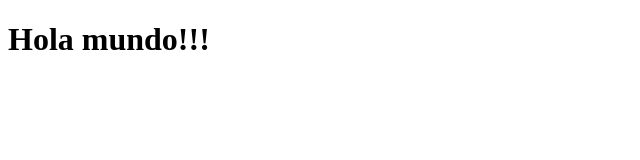
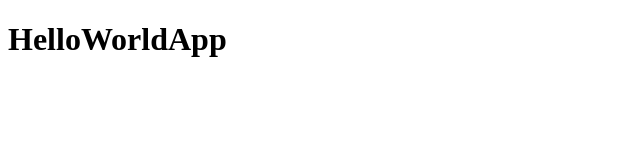
Before and after one commit to oscartrugo/React_Curso_Fernando_Herrera, a React (Vite) app in the folder 03-counter-app-vite/: page / in a window 1280 px wide. Shown: the top 160 px of the page, without its empty margins (0-640 px from the left). Built offline with nearby package versions, Linux system fonts and the light colour scheme.

Commit message:
36. Nuestro primer Componente

```diff
--- /dev/null
+++ b/03-counter-app-vite/src/HelloWorldApp.jsx
@@ -0,0 +1,7 @@
+import React from 'react'
+
+export const HelloWorldApp = () => {
+  return (
+    <h1>HelloWorldApp</h1>
+  )
+}
--- a/03-counter-app-vite/src/main.jsx
+++ b/03-counter-app-vite/src/main.jsx
@@ -1,13 +1,9 @@
 import React from 'react';
 import ReactDOM from 'react-dom/client'; //Herramienta para renderizar React
-
-function App() { //Functional component
-    //document.createElement...
-    return <h1>Hola mundo!!!</h1>;
-}
+import { HelloWorldApp } from './HelloWorldApp';
 
 ReactDOM.createRoot(document.getElementById("root")).render( //Renderizar compoennte en el DOM
     <React.StrictMode>
-        <App />
+        <HelloWorldApp />
     </React.StrictMode>
 )
```
